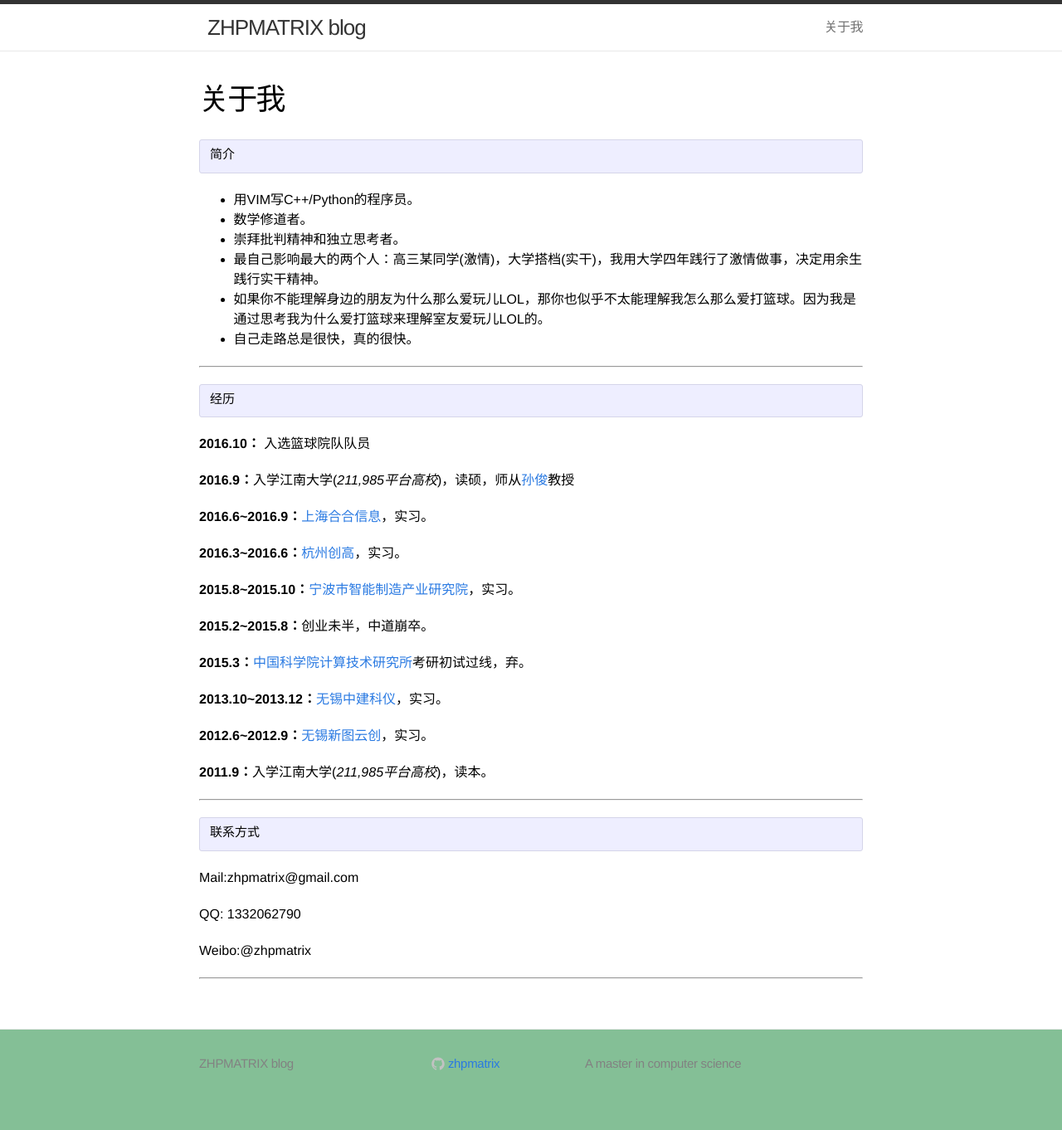
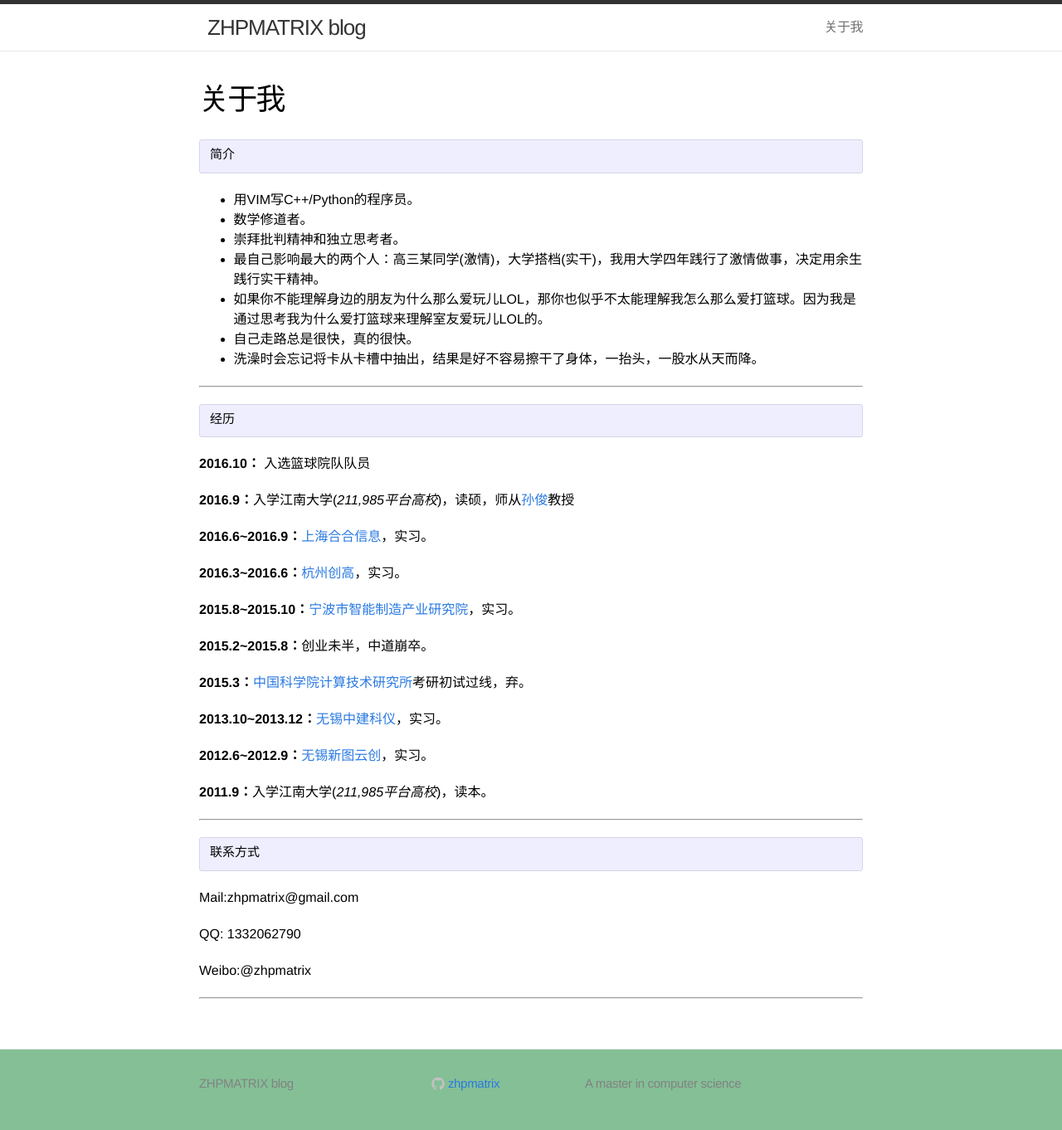
Before and after one commit to zhpmatrix/zhpmatrix.github.io, a Jekyll site: the page built from about.md, in a window 1280 px wide. Shown: the whole page at 83% size. Built offline with Jekyll 4.4.1, drawn with Linux system fonts in a browser that asks for light colours; comment, search, counter and statistics services are not loaded; before the commit the page ends 1338 px from its top, so only the background shows below that.

Commit message:
mod about

```diff
--- a/about.md
+++ b/about.md
@@ -17,6 +17,8 @@ permalink: /about/
 - 如果你不能理解身边的朋友为什么那么爱玩儿LOL，那你也似乎不太能理解我怎么那么爱打篮球。因为我是通过思考我为什么爱打篮球来理解室友爱玩儿LOL的。
 
 - 自己走路总是很快，真的很快。
+
+- 洗澡时会忘记将卡从卡槽中抽出，结果是好不容易擦干了身体，一抬头，一股水从天而降。
 
 ---
     经历
```
